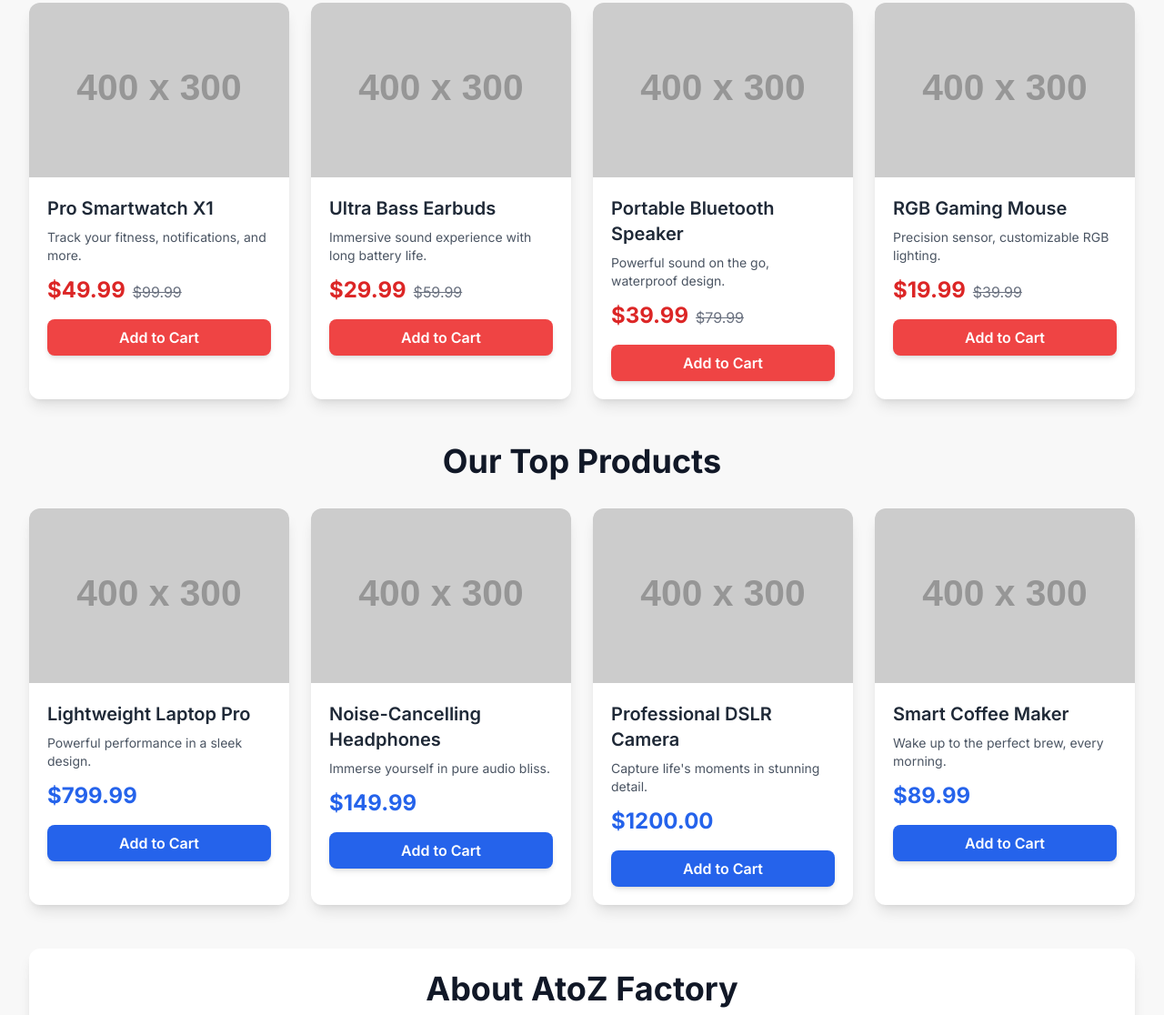
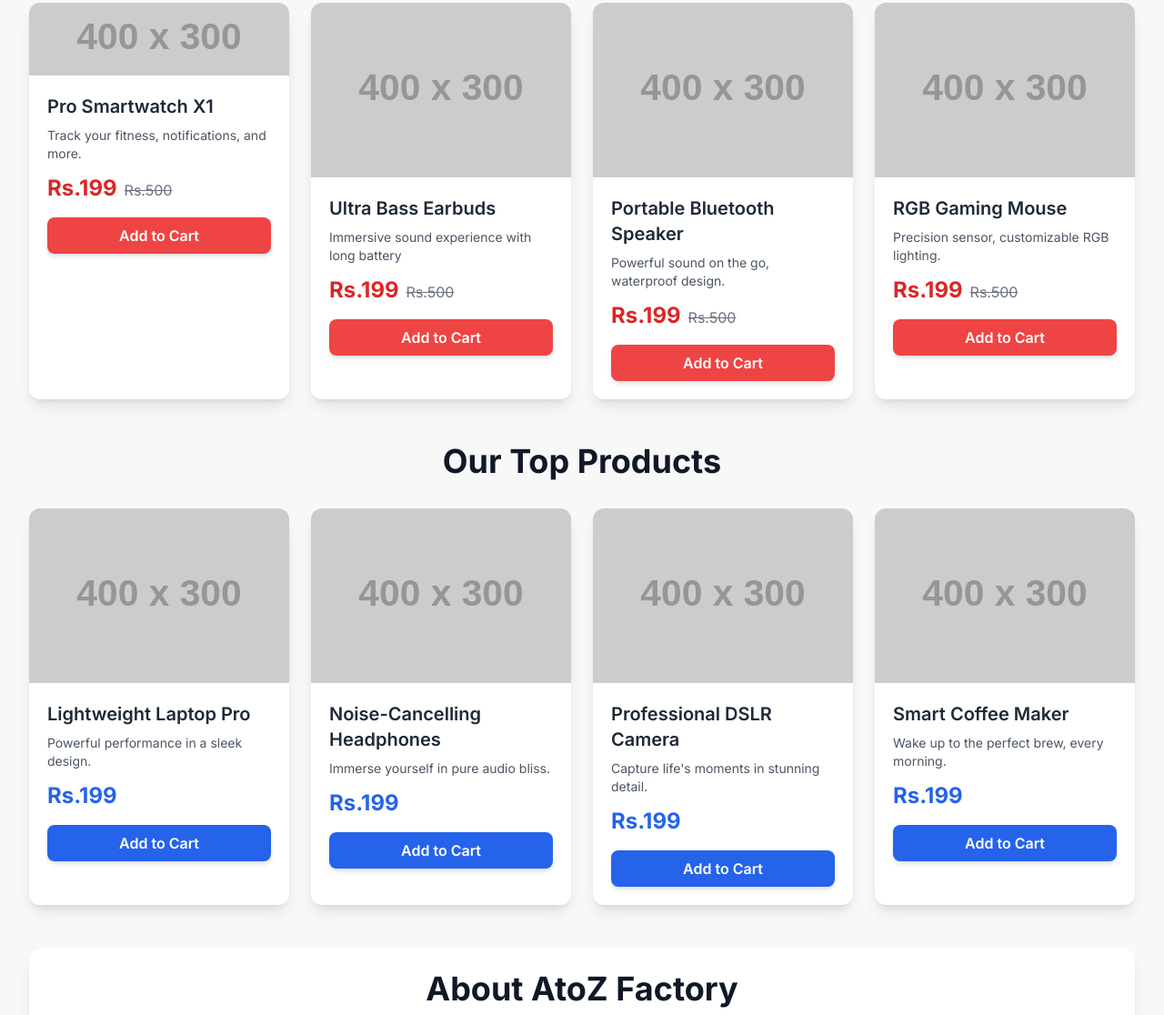
Before and after one commit to issadigitalservices/AtoZ-Factory, a plain HTML site: page index.html in a window 1280 px wide. Shown: the part 905-2021 px from the top of the page at 91% size. Drawn offline with nearby package versions, Linux system fonts and the light colour scheme; placeholder pictures from the web are drawn by us.

Commit message:
Updated code with [describe changes]

```diff
--- a/index.html
+++ b/index.html
@@ -114,13 +114,13 @@
             <div class="grid grid-cols-1 sm:grid-cols-2 lg:grid-cols-3 xl:grid-cols-4 gap-6">
                 <!-- Deal Product Card 1 -->
                 <div class="bg-white rounded-xl shadow-lg overflow-hidden transform transition duration-300 hover:scale-105 hover:shadow-xl">
-                    <img src="https://placehold.co/400x300/FF5733/FFFFFF?text=Smartwatch+Deal" alt="Smartwatch" class="w-full h-48 object-cover">
+                    <img src="https://placehold.co/400x300/FF5733/FFFFFF?text=Smartwatch+Deal" alt="Smartwatch" class="w-full h-20 object-cover">
                     <div class="p-5">
                         <h3 class="text-xl font-semibold text-gray-800 mb-2">Pro Smartwatch X1</h3>
                         <p class="text-gray-600 text-sm mb-3">Track your fitness, notifications, and more.</p>
                         <div class="flex items-baseline mb-4">
-                            <span class="text-red-600 text-2xl font-bold mr-2">$49.99</span>
-                            <span class="text-gray-500 line-through">$99.99</span>
+                            <span class="text-red-600 text-2xl font-bold mr-2">Rs.199</span>
+                            <span class="text-gray-500 line-through">Rs.500</span>
                         </div>
                         <button class="w-full bg-red-500 text-white py-2 rounded-lg font-semibold hover:bg-red-600 transition duration-300 shadow-md">
                             Add to Cart
@@ -133,10 +133,10 @@
                     <img src="https://placehold.co/400x300/33FF57/FFFFFF?text=Wireless+Earbuds" alt="Wireless Earbuds" class="w-full h-48 object-cover">
                     <div class="p-5">
                         <h3 class="text-xl font-semibold text-gray-800 mb-2">Ultra Bass Earbuds</h3>
-                        <p class="text-gray-600 text-sm mb-3">Immersive sound experience with long battery life.</p>
+                        <p class="text-gray-600 text-sm mb-3">Immersive sound experience with long battery</p>
                         <div class="flex items-baseline mb-4">
-                            <span class="text-red-600 text-2xl font-bold mr-2">$29.99</span>
-                            <span class="text-gray-500 line-through">$59.99</span>
+                            <span class="text-red-600 text-2xl font-bold mr-2">Rs.199</span>
+                            <span class="text-gray-500 line-through">Rs.500</span>
                         </div>
                         <button class="w-full bg-red-500 text-white py-2 rounded-lg font-semibold hover:bg-red-600 transition duration-300 shadow-md">
                             Add to Cart
@@ -151,8 +151,8 @@
                         <h3 class="text-xl font-semibold text-gray-800 mb-2">Portable Bluetooth Speaker</h3>
                         <p class="text-gray-600 text-sm mb-3">Powerful sound on the go, waterproof design.</p>
                         <div class="flex items-baseline mb-4">
-                            <span class="text-red-600 text-2xl font-bold mr-2">$39.99</span>
-                            <span class="text-gray-500 line-through">$79.99</span>
+                            <span class="text-red-600 text-2xl font-bold mr-2">Rs.199</span>
+                            <span class="text-gray-500 line-through">Rs.500</span>
                         </div>
                         <button class="w-full bg-red-500 text-white py-2 rounded-lg font-semibold hover:bg-red-600 transition duration-300 shadow-md">
                             Add to Cart
@@ -167,8 +167,8 @@
                         <h3 class="text-xl font-semibold text-gray-800 mb-2">RGB Gaming Mouse</h3>
                         <p class="text-gray-600 text-sm mb-3">Precision sensor, customizable RGB lighting.</p>
                         <div class="flex items-baseline mb-4">
-                            <span class="text-red-600 text-2xl font-bold mr-2">$19.99</span>
-                            <span class="text-gray-500 line-through">$39.99</span>
+                            <span class="text-red-600 text-2xl font-bold mr-2">Rs.199</span>
+                            <span class="text-gray-500 line-through">Rs.500</span>
                         </div>
                         <button class="w-full bg-red-500 text-white py-2 rounded-lg font-semibold hover:bg-red-600 transition duration-300 shadow-md">
                             Add to Cart
@@ -189,7 +189,7 @@
                         <h3 class="text-xl font-semibold text-gray-800 mb-2">Lightweight Laptop Pro</h3>
                         <p class="text-gray-600 text-sm mb-3">Powerful performance in a sleek design.</p>
                         <div class="flex items-baseline mb-4">
-                            <span class="text-blue-600 text-2xl font-bold">$799.99</span>
+                            <span class="text-blue-600 text-2xl font-bold">Rs.199</span>
                         </div>
                         <button class="w-full bg-blue-600 text-white py-2 rounded-lg font-semibold hover:bg-blue-700 transition duration-300 shadow-md">
                             Add to Cart
@@ -204,7 +204,7 @@
                         <h3 class="text-xl font-semibold text-gray-800 mb-2">Noise-Cancelling Headphones</h3>
                         <p class="text-gray-600 text-sm mb-3">Immerse yourself in pure audio bliss.</p>
                         <div class="flex items-baseline mb-4">
-                            <span class="text-blue-600 text-2xl font-bold">$149.99</span>
+                            <span class="text-blue-600 text-2xl font-bold">Rs.199</span>
                         </div>
                         <button class="w-full bg-blue-600 text-white py-2 rounded-lg font-semibold hover:bg-blue-700 transition duration-300 shadow-md">
                             Add to Cart
@@ -219,7 +219,7 @@
                         <h3 class="text-xl font-semibold text-gray-800 mb-2">Professional DSLR Camera</h3>
                         <p class="text-gray-600 text-sm mb-3">Capture life's moments in stunning detail.</p>
                         <div class="flex items-baseline mb-4">
-                            <span class="text-blue-600 text-2xl font-bold">$1200.00</span>
+                            <span class="text-blue-600 text-2xl font-bold">Rs.199</span>
                         </div>
                         <button class="w-full bg-blue-600 text-white py-2 rounded-lg font-semibold hover:bg-blue-700 transition duration-300 shadow-md">
                             Add to Cart
@@ -234,7 +234,7 @@
                         <h3 class="text-xl font-semibold text-gray-800 mb-2">Smart Coffee Maker</h3>
                         <p class="text-gray-600 text-sm mb-3">Wake up to the perfect brew, every morning.</p>
                         <div class="flex items-baseline mb-4">
-                            <span class="text-blue-600 text-2xl font-bold">$89.99</span>
+                            <span class="text-blue-600 text-2xl font-bold">Rs.199</span>
                         </div>
                         <button class="w-full bg-blue-600 text-white py-2 rounded-lg font-semibold hover:bg-blue-700 transition duration-300 shadow-md">
                             Add to Cart
```
